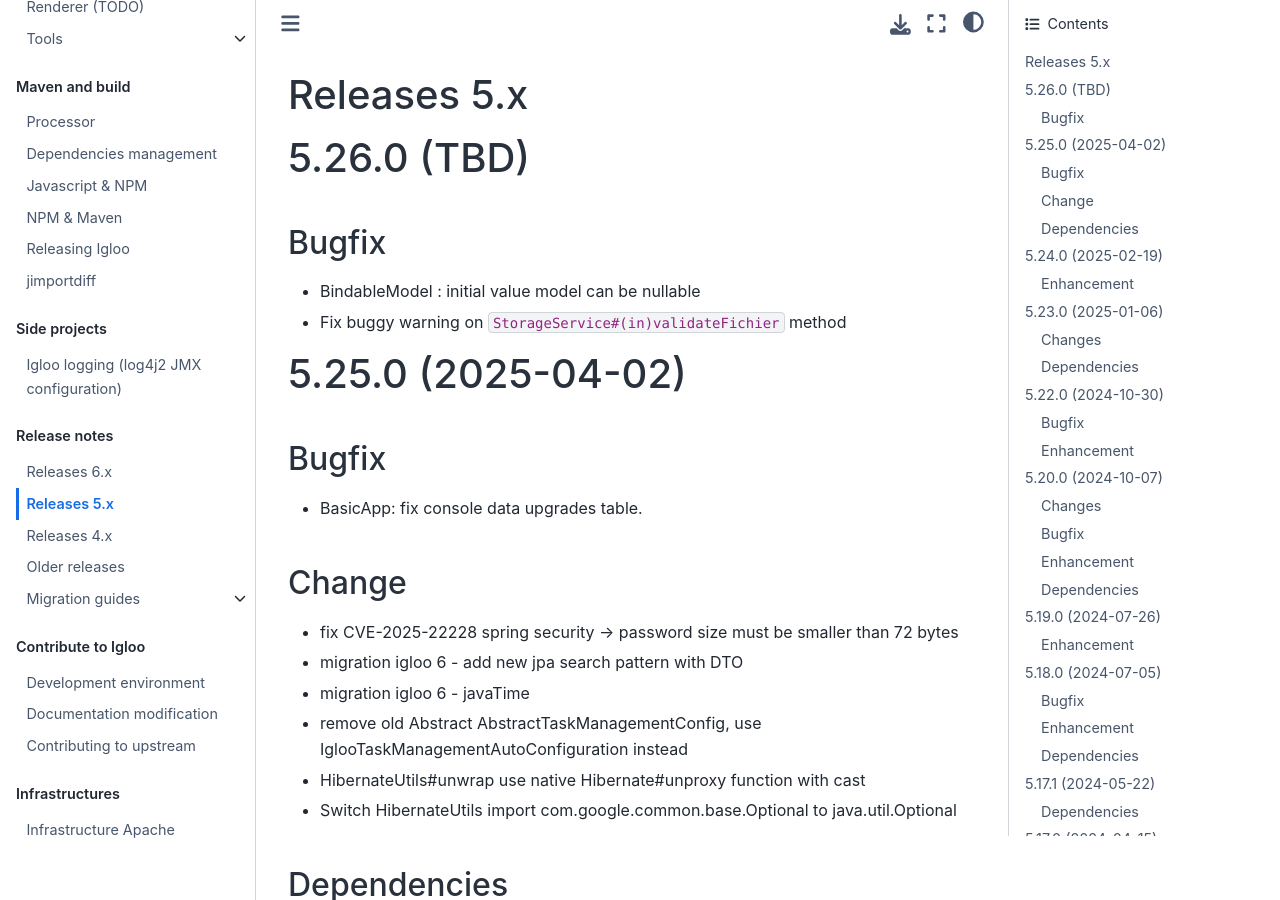
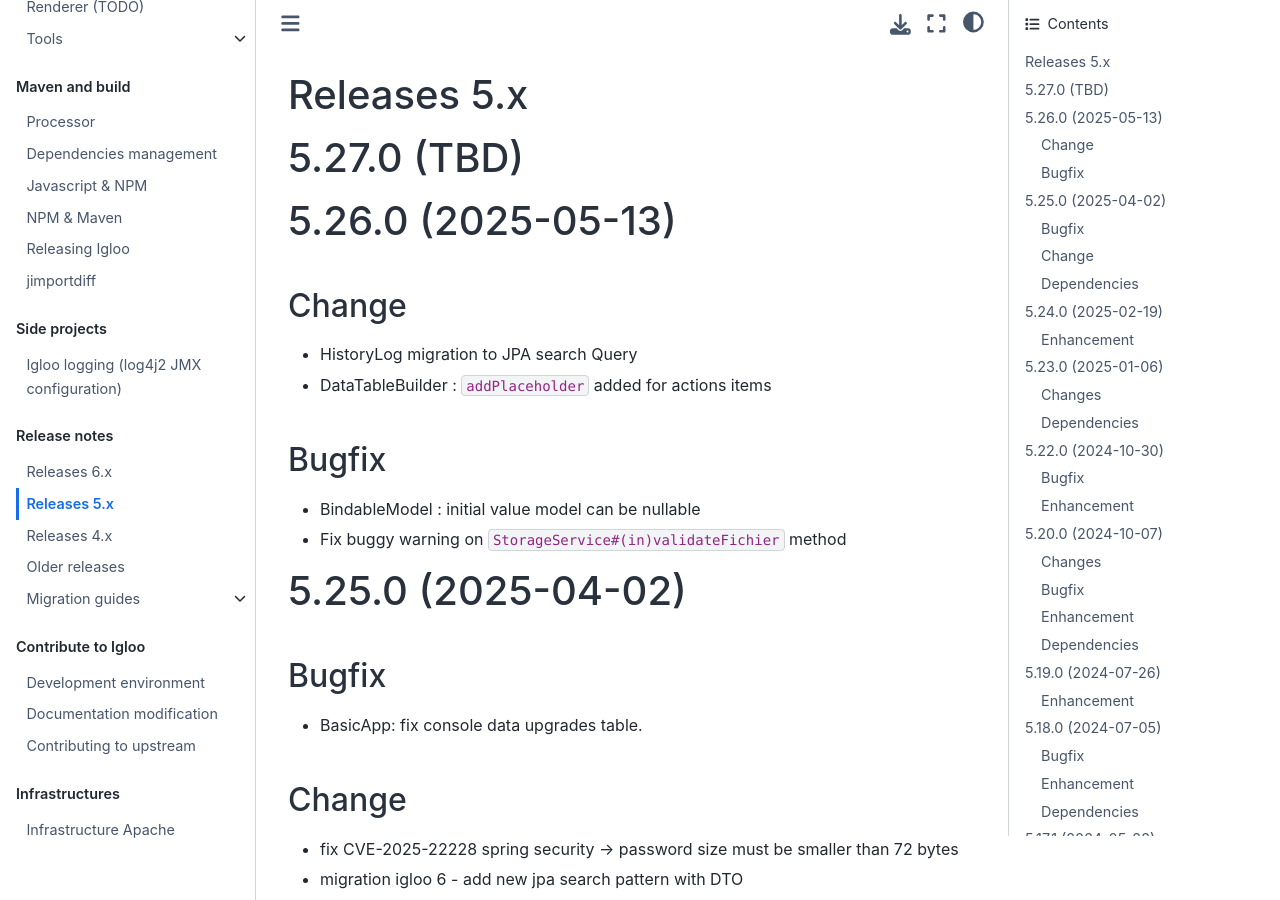
Before and after one commit to igloo-project/igloo-doc, a Sphinx documentation site: the page built from source/release-notes/releases-5.x.md, in a window 1280 px wide and 900 px high. Built offline with Sphinx 7.4.7 and the Sphinx Book theme 1.1.4, drawn with Linux system fonts in a browser that asks for light colours.

Commit message:
release 5.26.0

```diff
--- a/source/release-notes/releases-5.x.md
+++ b/source/release-notes/releases-5.x.md
@@ -1,8 +1,17 @@
 # Releases 5.x
+
+(v5.27.0)=
+
+# 5.27.0 (TBD)
 
 (v5.26.0)=
 
-# 5.26.0 (TBD)
+# 5.26.0 (2025-05-13)
+
+## Change
+
+* HistoryLog migration to JPA search Query
+* DataTableBuilder : `addPlaceholder` added for actions items
 
 ## Bugfix
 
```
